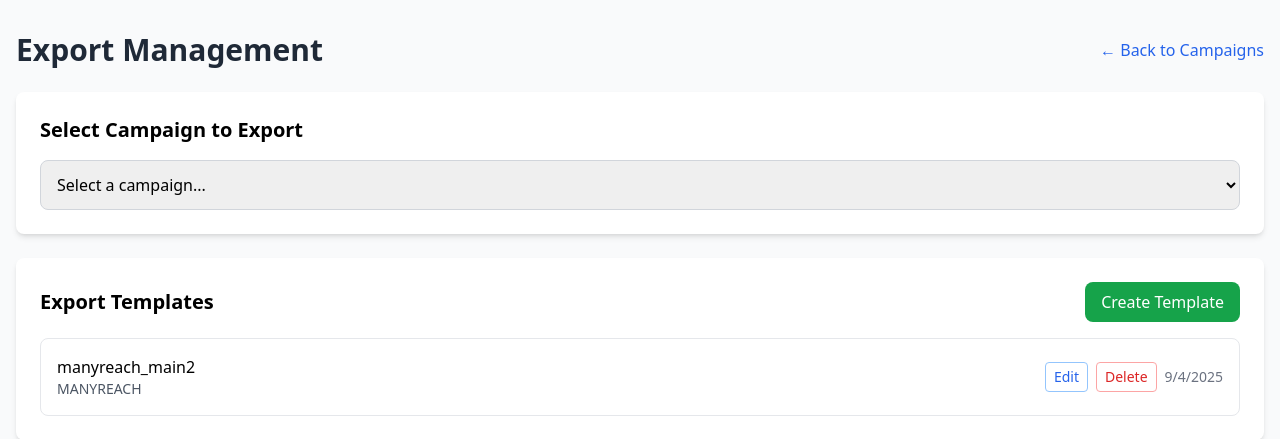
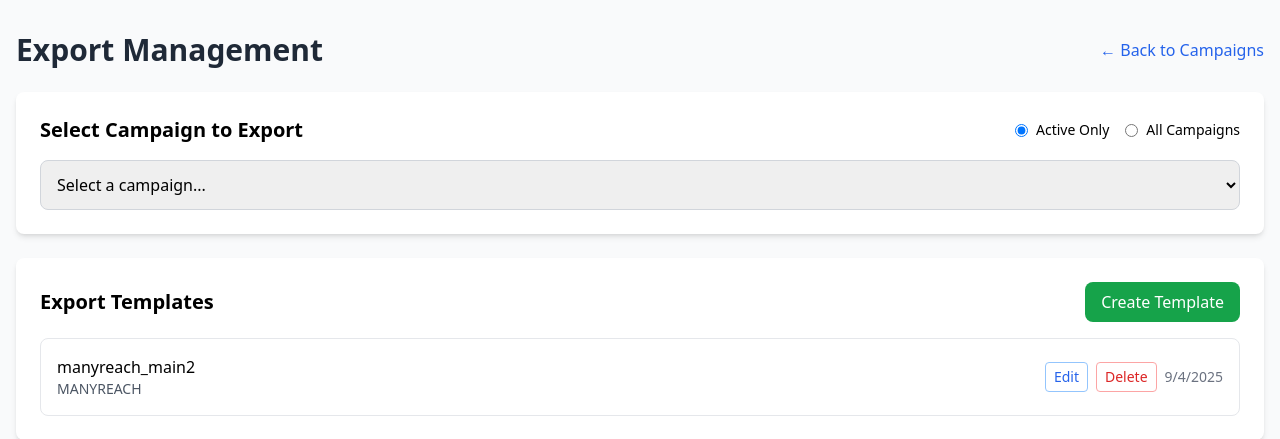
Before and after one commit to serhii-samborskyi/MapsData, a FastAPI app: page /export in a window 1280 px wide. Shown: the top 439 px of the page. Run offline with FastAPI, Linux system fonts and the light colour scheme; data comes from the database, SQL or seed files in the repository; some libraries are stand-ins or nearby versions.

Commit message:
Assistant checkpoint: Add campaign filter for active/all campaigns in export
Assistant generated file changes:
- templates/export.html: Add campaign status filter and update loadCampaigns to include completed campaigns, Update loadCampaigns function to support filtering by status, Add event listeners for campaign filter radio buttons
- main.py: Add new endpoint to get all campaigns

---

User prompt:

when you wanna export campaign it allow you to chose only active one , can you add an option to see completed campaigns as well ?

Replit-Commit-Author: Assistant
Replit-Commit-Session-Id: 944223f2-a2dc-4b1b-99da-acee57b2c713

```diff
--- a/main.py
+++ b/main.py
@@ -173,6 +173,24 @@ async def get_active_campaigns():
             LEFT JOIN contacts c ON sc.id = c.campaign_id
             WHERE sc.status = 'active'
             GROUP BY sc.id
+        """)
+        campaigns = [dict(row) for row in cursor.fetchall()]
+        return {"campaigns": campaigns}
+
+@app.get("/api/campaigns/all")
+async def get_all_campaigns():
+    with get_db() as conn:
+        cursor = conn.cursor()
+        cursor.execute("""
+            SELECT
+                sc.*,
+                COUNT(DISTINCT r.id) as total_requests,
+                COUNT(DISTINCT c.id) as total_contacts
+            FROM search_campaigns sc
+            LEFT JOIN requests r ON sc.id = r.campaign_id
+            LEFT JOIN contacts c ON sc.id = c.campaign_id
+            GROUP BY sc.id
+            ORDER BY sc.status = 'active' DESC, sc.name ASC
         """)
         campaigns = [dict(row) for row in cursor.fetchall()]
         return {"campaigns": campaigns}
--- a/templates/export.html
+++ b/templates/export.html
@@ -16,7 +16,19 @@
 
         <!-- Campaign Selection -->
         <div class="bg-white rounded-lg shadow-md p-6 mb-6">
-            <h2 class="text-xl font-semibold mb-4">Select Campaign to Export</h2>
+            <div class="flex justify-between items-center mb-4">
+                <h2 class="text-xl font-semibold">Select Campaign to Export</h2>
+                <div class="flex items-center gap-4">
+                    <label class="flex items-center">
+                        <input type="radio" name="campaignFilter" value="active" checked class="mr-2">
+                        <span class="text-sm">Active Only</span>
+                    </label>
+                    <label class="flex items-center">
+                        <input type="radio" name="campaignFilter" value="all" class="mr-2">
+                        <span class="text-sm">All Campaigns</span>
+                    </label>
+                </div>
+            </div>
             <select id="campaignSelect" class="w-full p-3 border border-gray-300 rounded-lg focus:ring-2 focus:ring-blue-500">
                 <option value="">Select a campaign...</option>
             </select>
@@ -254,19 +266,46 @@
         document.addEventListener('DOMContentLoaded', async () => {
             await loadCampaigns();
             await loadTemplates();
+
+            // Add event listeners for campaign filter radio buttons
+            document.querySelectorAll('input[name="campaignFilter"]').forEach(radio => {
+                radio.addEventListener('change', async (e) => {
+                    await loadCampaigns(e.target.value);
+                    selectedCampaign = null; // Reset selection when filter changes
+                    document.getElementById('fieldMappingSection').classList.add('hidden');
+                    document.getElementById('exportPreview').classList.add('hidden');
+                });
+            });
         });
 
-        async function loadCampaigns() {
+        async function loadCampaigns(filter = 'active') {
             try {
-                const response = await fetch('/api/campaigns/active');
-                const data = await response.json();
+                let url = '/api/campaigns/active';
+                if (filter === 'all') {
+                    url = '/';
+                }
+
+                const response = await fetch(url);
+                let data;
+
+                if (filter === 'all') {
+                    // Parse HTML response to extract campaigns data
+                    const text = await response.text();
+                    // For now, let's create a new endpoint for all campaigns
+                    const allCampaignsResponse = await fetch('/api/campaigns/all');
+                    data = await allCampaignsResponse.json();
+                } else {
+                    data = await response.json();
+                }
+
                 const select = document.getElementById('campaignSelect');
+                select.innerHTML = '<option value="">Select a campaign...</option>';
 
-                select.innerHTML = '<option value="">Select a campaign...</option>';
                 data.campaigns.forEach(campaign => {
                     const option = document.createElement('option');
                     option.value = campaign.id;
-                    option.textContent = `${campaign.name} (${campaign.total_contacts} contacts)`;
+                    const statusLabel = campaign.status === 'completed' ? ' [COMPLETED]' : '';
+                    option.textContent = `${campaign.name} (${campaign.total_contacts} contacts)${statusLabel}`;
                     select.appendChild(option);
                 });
 
```
